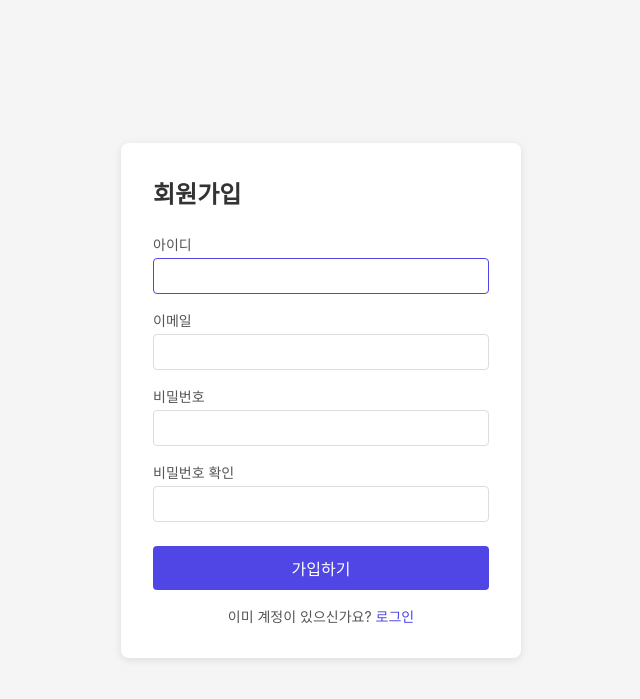
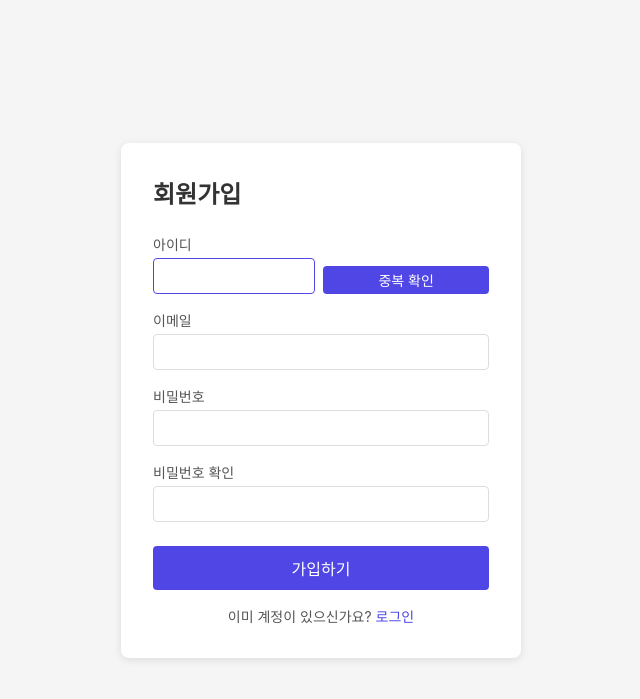
Before and after one commit to sluree0732/claude_test, a Django app: page /accounts/register/ in a window 1280 px wide. Shown: the top 699 px of the page, without its empty margins (319-959 px from the left). Run offline with Django 5.2, Linux system fonts and the light colour scheme.

Commit message:
feat: 회원가입 아이디 중복 확인 기능 추가

```diff
--- a/accounts/templates/accounts/register.html
+++ b/accounts/templates/accounts/register.html
@@ -13,11 +13,18 @@
 </div>
 {% endif %}
 
-<form method="post">
+<form method="post" id="register-form">
     {% csrf_token %}
     <div class="form-group">
         <label for="id_username">아이디</label>
-        {{ form.username }}
+        <div style="display:flex; gap:0.5rem;">
+            {{ form.username }}
+            <button type="button" id="check-btn" onclick="checkUsername()"
+                style="padding:0 1rem; background:#4f46e5; color:white; border:none; border-radius:4px; cursor:pointer; white-space:nowrap; font-size:0.875rem;">
+                중복 확인
+            </button>
+        </div>
+        <p id="username-msg" style="margin-top:0.25rem; font-size:0.8rem;"></p>
         {% if form.username.errors %}
             <p class="error">{{ form.username.errors|join:", " }}</p>
         {% endif %}
@@ -43,8 +50,52 @@
             <p class="error">{{ form.password2.errors|join:", " }}</p>
         {% endif %}
     </div>
-    <button type="submit">가입하기</button>
+    <button type="submit" id="submit-btn">가입하기</button>
 </form>
 
 <p class="link">이미 계정이 있으신가요? <a href="{% url 'accounts:login' %}">로그인</a></p>
+
+<script>
+    let usernameChecked = false;
+    const msg = document.getElementById('username-msg');
+    const submitBtn = document.getElementById('submit-btn');
+    const usernameInput = document.getElementById('id_username');
+
+    // 아이디 수정 시 확인 상태 초기화
+    usernameInput.addEventListener('input', () => {
+        usernameChecked = false;
+        msg.textContent = '';
+        msg.style.color = '';
+    });
+
+    function checkUsername() {
+        const username = usernameInput.value.trim();
+        if (!username) {
+            msg.textContent = '아이디를 입력해주세요.';
+            msg.style.color = '#ef4444';
+            return;
+        }
+
+        fetch(`{% url 'accounts:check_username' %}?username=${encodeURIComponent(username)}`)
+            .then(res => res.json())
+            .then(data => {
+                msg.textContent = data.message;
+                if (data.available) {
+                    msg.style.color = '#16a34a';
+                    usernameChecked = true;
+                } else {
+                    msg.style.color = '#ef4444';
+                    usernameChecked = false;
+                }
+            });
+    }
+
+    document.getElementById('register-form').addEventListener('submit', (e) => {
+        if (!usernameChecked) {
+            e.preventDefault();
+            msg.textContent = '아이디 중복 확인을 해주세요.';
+            msg.style.color = '#ef4444';
+        }
+    });
+</script>
 {% endblock %}
--- a/accounts/urls.py
+++ b/accounts/urls.py
@@ -7,5 +7,6 @@ urlpatterns = [
     path('login/', views.CustomLoginView.as_view(), name='login'),
     path('logout/', views.LogoutView.as_view(), name='logout'),
     path('register/', views.RegisterView.as_view(), name='register'),
+    path('check-username/', views.CheckUsernameView.as_view(), name='check_username'),
     path('mypage/', views.MyPageView.as_view(), name='mypage'),
 ]
--- a/accounts/views.py
+++ b/accounts/views.py
@@ -1,8 +1,9 @@
-from django.shortcuts import render, redirect
 from django.contrib.auth import logout
 from django.contrib.auth.decorators import login_required
+from django.contrib.auth.models import User
 from django.contrib.auth.views import LoginView
-from django.core.exceptions import ValidationError
+from django.http import JsonResponse
+from django.shortcuts import render, redirect
 from django.urls import reverse_lazy
 from django.utils.decorators import method_decorator
 from django.views import View
@@ -30,10 +31,20 @@ class RegisterView(View):
             user = form.save()
             sheets.create_user_record(user.username, user.email)
             return redirect('accounts:login')
-        # Mask username enumeration: replace duplicate-username error with generic message
-        if form.errors.get('username'):
-            form.errors['username'] = ['입력하신 정보를 다시 확인해주세요.']
         return render(request, 'accounts/register.html', {'form': form})
+
+
+class CheckUsernameView(View):
+    def get(self, request):
+        username = request.GET.get('username', '').strip()
+        if not username:
+            return JsonResponse({'available': False, 'message': '아이디를 입력해주세요.'})
+        if len(username) < 4:
+            return JsonResponse({'available': False, 'message': '아이디는 4자 이상이어야 합니다.'})
+        exists = User.objects.filter(username=username).exists()
+        if exists:
+            return JsonResponse({'available': False, 'message': '이미 사용 중인 아이디입니다.'})
+        return JsonResponse({'available': True, 'message': '사용 가능한 아이디입니다.'})
 
 
 class LogoutView(View):
```
